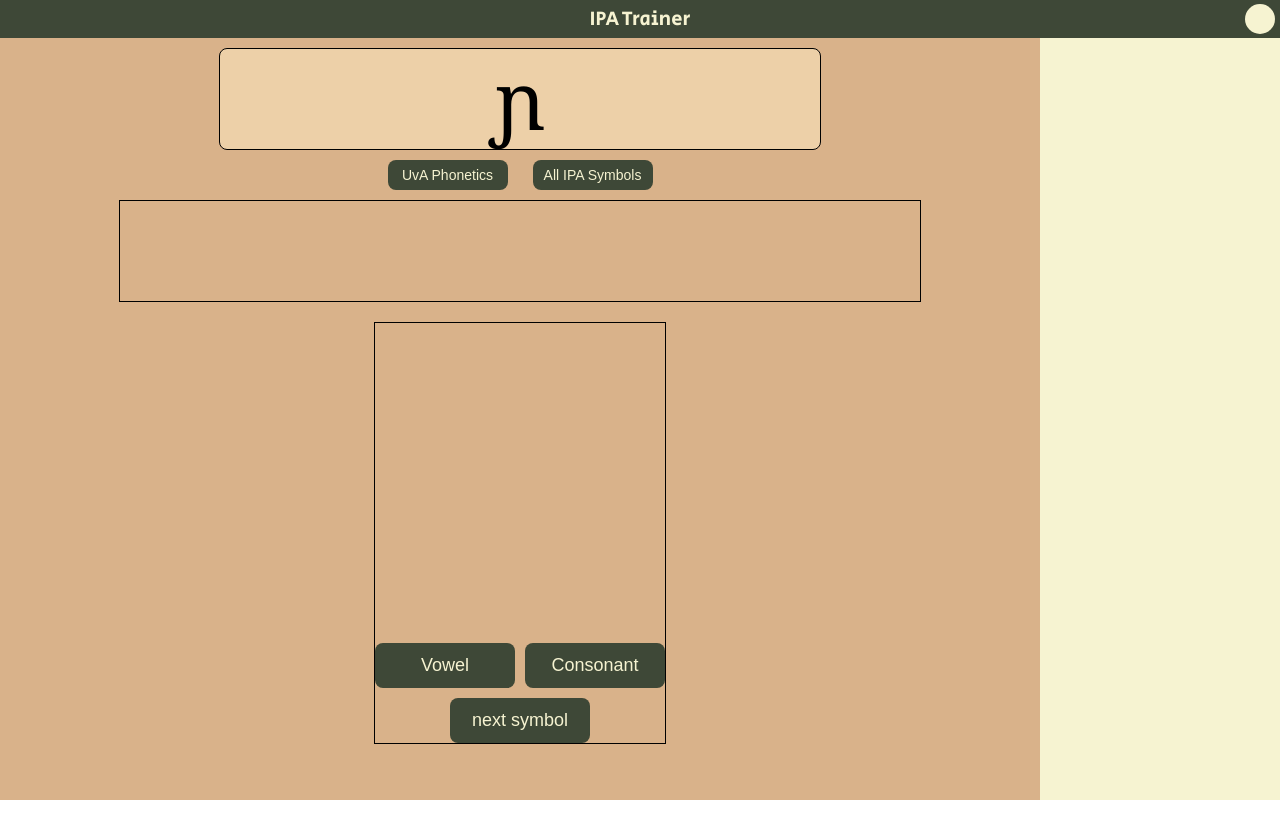
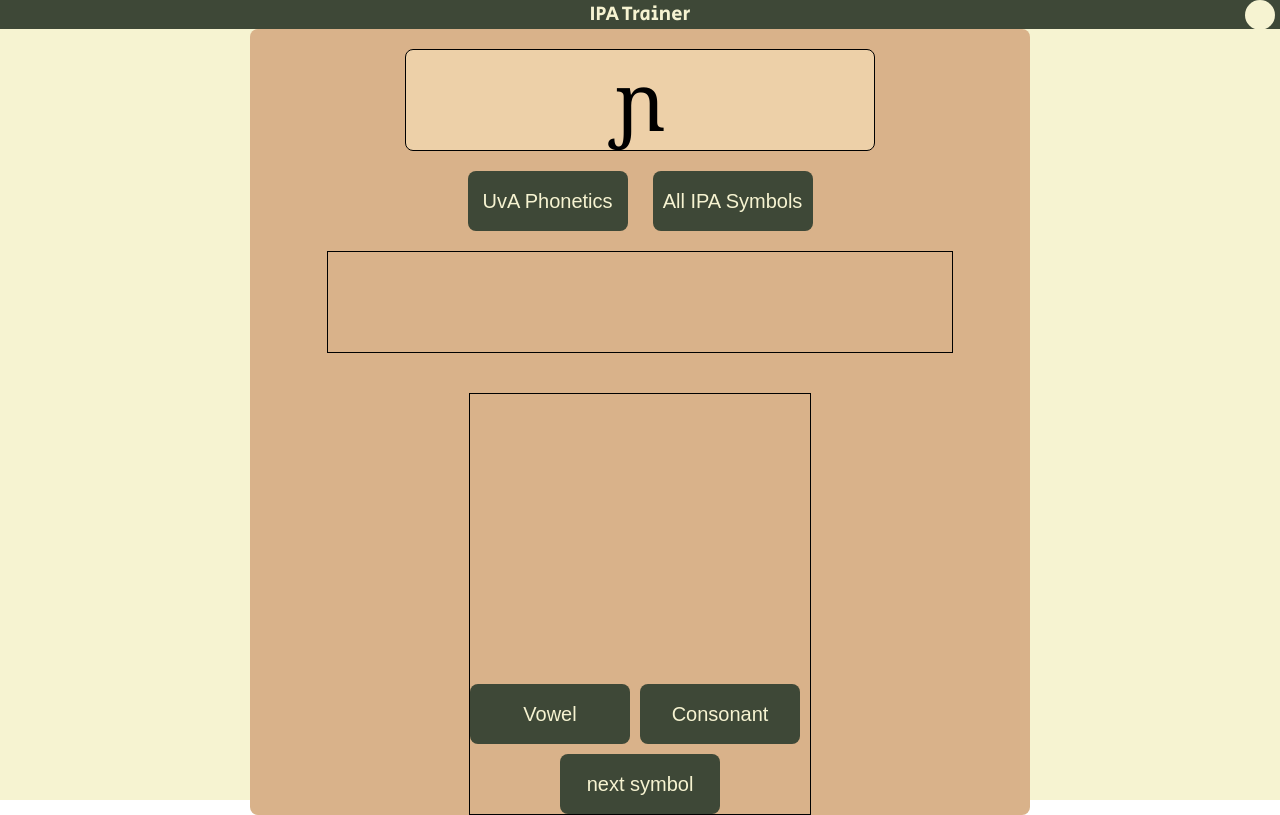
Before and after one commit to mikad74/ipaTrainer, a React (Vite) app: page / in a window 1280 px wide. Built offline with nearby package versions, Linux system fonts and the light colour scheme.

Commit message:
phone ipad and pc should responsiveness added

```diff
--- a/src/components/Game.css
+++ b/src/components/Game.css
@@ -1,13 +1,13 @@
 .game-container {
-  width: min(calc(100% - 4rem), 1000px);
-  height: min(100%, 800px);
-  padding: 0 2rem;
+  width: 100%;
+  height: 100%;
   background-color: var(--tertiary-color);
   display: flex;
   flex-direction: column;
   align-items: center;
   justify-content: flex-start;
   position: relative;
+  margin: auto;
 }
 
 .prompt-container,
@@ -48,14 +48,21 @@
 
 .correct-answer-prompt,
 .answer-prompt {
-  width: 80%;
+  width: 100%;
   font-size: 2rem;
   font-family: system-ui, -apple-system, BlinkMacSystemFont, 'Segoe UI', Roboto, Oxygen, Ubuntu, Cantarell, 'Open Sans', 'Helvetica Neue', sans-serif;
   text-align: center;
 }
 
+.answer-prompt {
+  margin-top: .5rem;
+  background-color: var(--highlight-color);
+  border-radius: 8px;
+  line-height: 3rem;
+}
+
 .correct-answer-prompt {
-  font-style: italic;
+  font-weight: 600;
 }
 
 .incorrect {
@@ -119,3 +126,42 @@
   font-size: 1.4rem;
   margin: 0 1.25rem;
 }
+
+@media all and (min-width: 768px) {
+  .game-container {
+    border-radius: 8px;
+    width: 780px;
+    height: min(100%, 81rem)
+  }
+
+  .prompt-container {
+    margin: 2rem 0;
+  }
+  .preset-container {
+    margin-bottom: 2rem;
+  }
+  .answer-container {
+    margin-bottom: 4rem;
+  }
+
+  .correct-answer-prompt {
+    font-size: 3rem;
+  }
+
+  .answer-prompt {
+    font-size: 3rem;
+    line-height: 4rem;
+  }
+
+
+  .answer-buttons {
+    grid-template-columns: auto auto auto;
+  }
+
+  .btn {
+    width: 16rem;
+    height: 6rem;
+    font-size: 2rem;
+  }
+
+}
--- a/src/components/Game.tsx
+++ b/src/components/Game.tsx
@@ -91,8 +91,8 @@ function Game() {
         </button>
       </div>
       <div className="answer-container">
+        {page === 4?<div className="correct-answer-prompt">{showAnswer()}</div>:undefined}
         <div className={`answer-prompt ${isCorrect}`}>{answer}</div>
-        {page === 4?<div className="correct-answer-prompt">{showAnswer()}</div>:undefined}
       </div>
       <div className="button-container">
         {page === 0 && <SymbolTypeButtons nextPage={nextPage} />}
```
